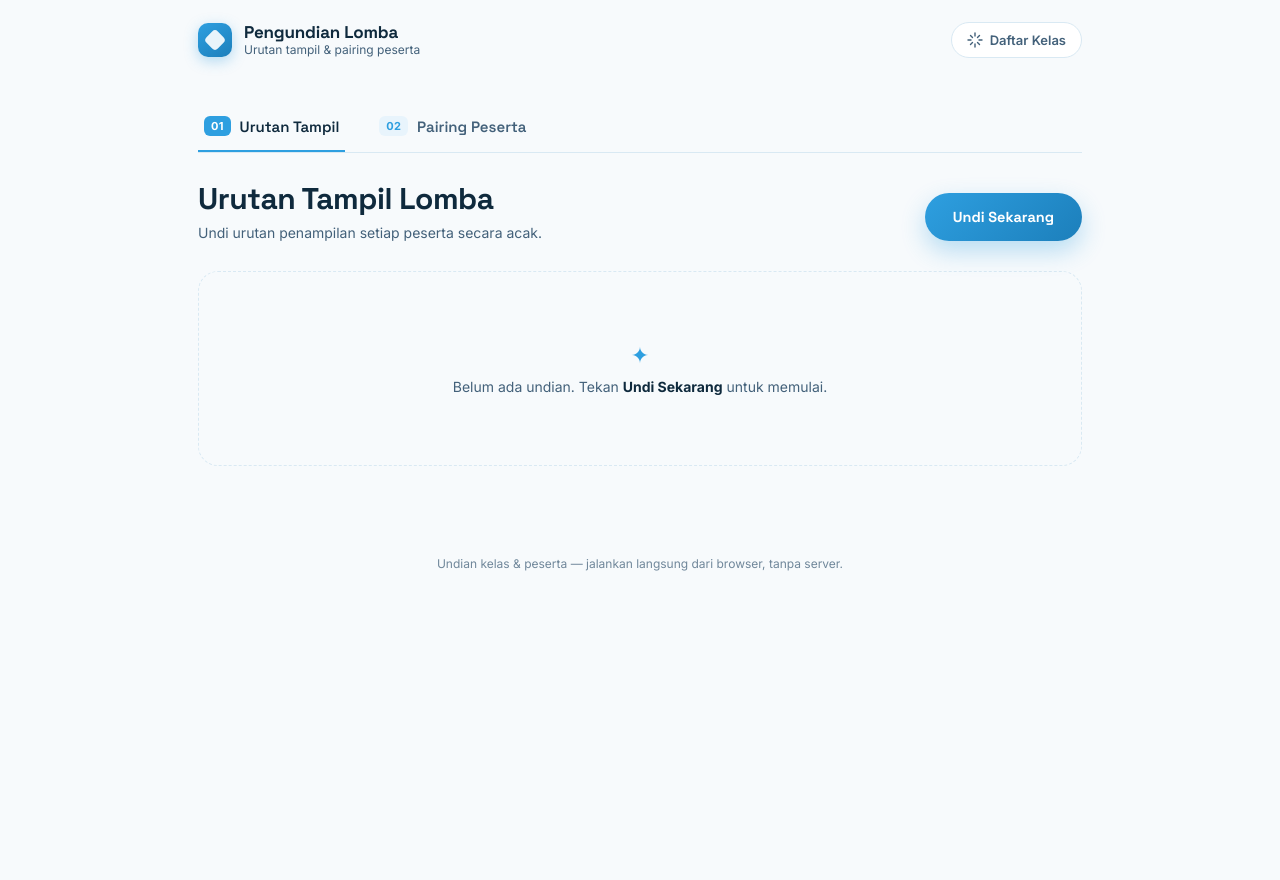
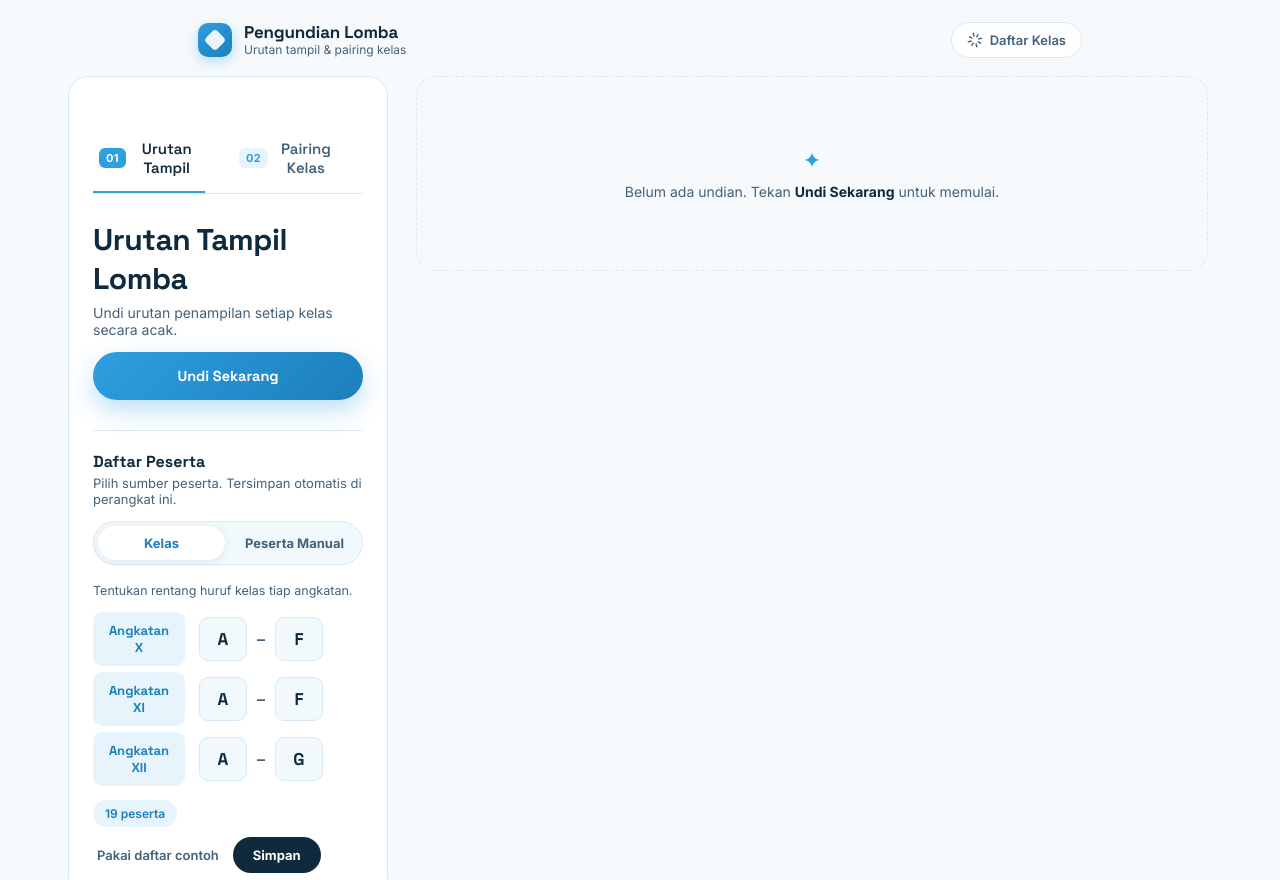
Before and after one commit to dirgaditya/Undi-lomba, a plain HTML site: page index.html in a window 1280 px wide. Shown: the top 880 px of the page. Before the commit the page ends 800 px from the top, so only its background shows below. Drawn offline with Linux system fonts and the light colour scheme.

Commit message:
Update index.html

```diff
--- a/index.html
+++ b/index.html
@@ -130,7 +130,7 @@ html, body {
   margin-top: 0;
 }
 .setup-panel.open {
-  max-height: 420px;
+  max-height: 900px;
   opacity: 1;
   margin-top: 14px;
 }
@@ -296,6 +296,12 @@ html, body {
   background: var(--sky-pale);
   padding: 6px 12px;
   border-radius: 100px;
+}
+
+.panel-divider {
+  height: 1px;
+  background: var(--line);
+  margin: 20px 0;
 }
 
 .setup-actions { display: flex; gap: 10px; }
@@ -654,6 +660,60 @@ html, body {
   .pair-grid { grid-template-columns: 1fr; }
 }
 
+/* ===== Desktop: sidebar layout ===== */
+@media (min-width: 1024px) {
+  .stage {
+    max-width: 1240px;
+  }
+
+  .stage-layout {
+    display: flex;
+    align-items: flex-start;
+    gap: 28px;
+  }
+
+  /* Sidebar: collapses to zero width instead of zero height on desktop */
+  .setup-panel {
+    max-height: none;
+    overflow: hidden;
+    width: 0;
+    opacity: 0;
+    margin-top: 0;
+    flex-shrink: 0;
+    transition: width 0.32s cubic-bezier(.4,0,.2,1), opacity 0.25s ease;
+  }
+  .setup-panel.open {
+    width: 320px;
+    opacity: 1;
+    margin-top: 0;
+  }
+
+  .setup-inner {
+    width: 320px;
+    position: sticky;
+    top: 20px;
+  }
+
+  .content-column {
+    flex: 1;
+    min-width: 0;
+    max-height: calc(100vh - 40px);
+    overflow-y: auto;
+    padding-right: 4px;
+  }
+
+  /* Draw button and panel head sit stacked inside the narrow sidebar */
+  .setup-inner .panel-head {
+    flex-direction: column;
+    align-items: stretch;
+    gap: 14px;
+  }
+  .setup-inner .btn-draw {
+    width: 100%;
+    text-align: center;
+  }
+}
+
 /* Focus visibility */
 button:focus-visible, textarea:focus-visible {
   outline: 2.5px solid var(--sky-deep);
@@ -671,7 +731,7 @@ button:focus-visible, textarea:focus-visible {
     <span class="brand-mark"></span>
     <div class="brand-text">
       <span class="brand-title">Pengundian Lomba</span>
-      <span class="brand-sub">Urutan tampil &amp; pairing peserta</span>
+      <span class="brand-sub">Urutan tampil &amp; pairing kelas</span>
     </div>
   </div>
   <button class="btn-ghost" id="toggleSetup" aria-expanded="false" aria-controls="setupPanel">
@@ -682,8 +742,47 @@ button:focus-visible, textarea:focus-visible {
 
 <main class="stage">
 
-  <section class="setup-panel" id="setupPanel" hidden>
+  <div class="stage-layout">
+
+    <section class="setup-panel" id="setupPanel" hidden>
     <div class="setup-inner">
+      <nav class="tabs" role="tablist">
+        <button class="tab active" data-tab="urutan" role="tab" aria-selected="true">
+          <span class="tab-num">01</span>
+          Urutan Tampil
+        </button>
+        <button class="tab" data-tab="pairing" role="tab" aria-selected="false">
+          <span class="tab-num">02</span>
+          Pairing Kelas
+        </button>
+      </nav>
+
+      <div class="tab-controls active" data-tab-controls="urutan">
+        <div class="panel-head">
+          <div>
+            <h1>Urutan Tampil Lomba</h1>
+            <p class="panel-desc">Undi urutan penampilan setiap kelas secara acak.</p>
+          </div>
+          <button class="btn-draw" id="drawUrutan">
+            <span>Undi Sekarang</span>
+          </button>
+        </div>
+      </div>
+
+      <div class="tab-controls" data-tab-controls="pairing" hidden>
+        <div class="panel-head">
+          <div>
+            <h1>Pairing Kelas</h1>
+            <p class="panel-desc">Undi lawan tanding secara acak, dua kelas per babak.</p>
+          </div>
+          <button class="btn-draw" id="drawPairing">
+            <span>Undi Sekarang</span>
+          </button>
+        </div>
+      </div>
+
+      <div class="panel-divider"></div>
+
       <div class="setup-head">
         <h2>Daftar Peserta</h2>
         <p>Pilih sumber peserta. Tersimpan otomatis di perangkat ini.</p>
@@ -743,33 +842,27 @@ button:focus-visible, textarea:focus-visible {
           <button class="btn-primary" id="saveClasses">Simpan</button>
         </div>
       </div>
+
+      <div class="switch-row-wrap" data-tab-controls-extra="pairing">
+        <div class="panel-divider"></div>
+        <label class="switch-row" for="limitAngkatan" id="limitAngkatanRow">
+          <span class="switch">
+            <input type="checkbox" id="limitAngkatan">
+            <span class="switch-track"><span class="switch-thumb"></span></span>
+          </span>
+          <span class="switch-text">
+            <strong>Batasi lawan per angkatan</strong>
+            <span>Kelas hanya diundi melawan kelas dari angkatan yang sama (contoh: X.A hanya bisa lawan kelas X lainnya). Hanya berlaku untuk mode Kelas.</span>
+          </span>
+        </label>
+      </div>
     </div>
-  </section>
+    </section>
 
-
-  <nav class="tabs" role="tablist">
-    <button class="tab active" data-tab="urutan" role="tab" aria-selected="true">
-      <span class="tab-num">01</span>
-      Urutan Tampil
-    </button>
-    <button class="tab" data-tab="pairing" role="tab" aria-selected="false">
-      <span class="tab-num">02</span>
-      Pairing Peserta
-    </button>
-  </nav>
+    <div class="content-column">
 
   <!-- URUTAN TAMPIL -->
   <section class="panel active" id="panel-urutan" role="tabpanel">
-    <div class="panel-head">
-      <div>
-        <h1>Urutan Tampil Lomba</h1>
-        <p class="panel-desc">Undi urutan penampilan setiap peserta secara acak.</p>
-      </div>
-      <button class="btn-draw" id="drawUrutan">
-        <span>Undi Sekarang</span>
-      </button>
-    </div>
-
     <div class="empty-state" id="urutanEmpty">
       <div class="empty-icon">✦</div>
       <p>Belum ada undian. Tekan <strong>Undi Sekarang</strong> untuk memulai.</p>
@@ -780,27 +873,6 @@ button:focus-visible, textarea:focus-visible {
 
   <!-- PAIRING -->
   <section class="panel" id="panel-pairing" role="tabpanel" hidden>
-    <div class="panel-head">
-      <div>
-        <h1>Pairing Peserta</h1>
-        <p class="panel-desc">Undi lawan tanding secara acak, dua peserta per babak.</p>
-      </div>
-      <button class="btn-draw" id="drawPairing">
-        <span>Undi Sekarang</span>
-      </button>
-    </div>
-
-    <label class="switch-row" for="limitAngkatan" id="limitAngkatanRow">
-      <span class="switch">
-        <input type="checkbox" id="limitAngkatan">
-        <span class="switch-track"><span class="switch-thumb"></span></span>
-      </span>
-      <span class="switch-text">
-        <strong>Batasi lawan per angkatan</strong>
-        <span>Kelas hanya diundi melawan kelas dari angkatan yang sama (contoh: X.A hanya bisa lawan kelas X lainnya). Hanya berlaku untuk mode Kelas.</span>
-      </span>
-    </label>
-
     <div class="empty-state" id="pairingEmpty">
       <div class="empty-icon">✦</div>
       <p>Belum ada undian. Tekan <strong>Undi Sekarang</strong> untuk memulai.</p>
@@ -808,6 +880,10 @@ button:focus-visible, textarea:focus-visible {
 
     <div class="pair-grid" id="pairingResult"></div>
   </section>
+
+    </div>
+
+  </div>
 
 </main>
 
@@ -863,6 +939,10 @@ const panels = {
   urutan: document.getElementById("panel-urutan"),
   pairing: document.getElementById("panel-pairing"),
 };
+const tabControls = {
+  urutan: document.querySelector('[data-tab-controls="urutan"]'),
+  pairing: document.querySelector('[data-tab-controls="pairing"]'),
+};
 
 const drawUrutanBtn = document.getElementById("drawUrutan");
 const urutanResult = document.getElementById("urutanResult");
@@ -873,6 +953,16 @@ const pairingResult = document.getElementById("pairingResult");
 const pairingEmpty = document.getElementById("pairingEmpty");
 
 let currentMode = "kelas"; // "kelas" | "manual"
+let currentTab = "urutan"; // "urutan" | "pairing"
+
+// The "batasi lawan per angkatan" row only makes sense when on the Pairing tab AND in Kelas mode.
+function updateLimitAngkatanVisibility() {
+  const limitRow = document.getElementById("limitAngkatanRow");
+  const wrap = document.querySelector(".switch-row-wrap");
+  const shouldShow = currentTab === "pairing" && currentMode === "kelas";
+  if (wrap) wrap.hidden = !shouldShow;
+  if (!shouldShow) document.getElementById("limitAngkatan").checked = false;
+}
 
 // ===== Mode switching =====
 function setMode(mode) {
@@ -885,9 +975,7 @@ function setMode(mode) {
   modeKelasBody.hidden = !isKelas;
   modeManualBody.hidden = isKelas;
 
-  const limitRow = document.getElementById("limitAngkatanRow");
-  if (limitRow) limitRow.hidden = !isKelas;
-  if (!isKelas) document.getElementById("limitAngkatan").checked = false;
+  updateLimitAngkatanVisibility();
 
   updateCount();
 }
@@ -1140,6 +1228,14 @@ tabs.forEach(tab => {
     const target = panels[tab.dataset.tab];
     target.hidden = false;
     target.classList.add("active");
+
+    Object.values(tabControls).forEach(c => { c.classList.remove("active"); c.hidden = true; });
+    const targetControls = tabControls[tab.dataset.tab];
+    targetControls.hidden = false;
+    targetControls.classList.add("active");
+
+    currentTab = tab.dataset.tab;
+    updateLimitAngkatanVisibility();
   });
 });
 
@@ -1291,6 +1387,15 @@ function escapeHtml(str) {
 // ===== Init =====
 initClassInput();
 
+// On desktop, the sidebar is open by default (there's room for it).
+// On mobile, it stays collapsed until the user taps "Daftar Kelas".
+const DESKTOP_BREAKPOINT = 1024;
+if (window.innerWidth >= DESKTOP_BREAKPOINT) {
+  setupPanel.classList.add("open");
+  setupPanel.hidden = false;
+  toggleSetupBtn.setAttribute("aria-expanded", "true");
+}
+
 </script>
 </body>
 </html>
```
